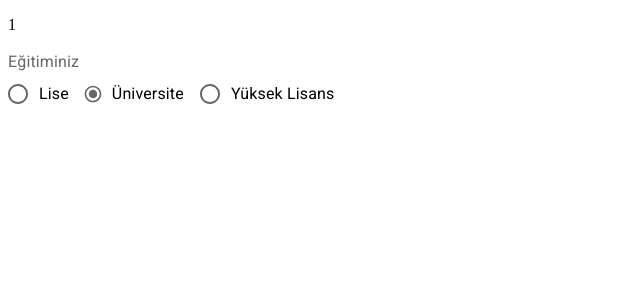
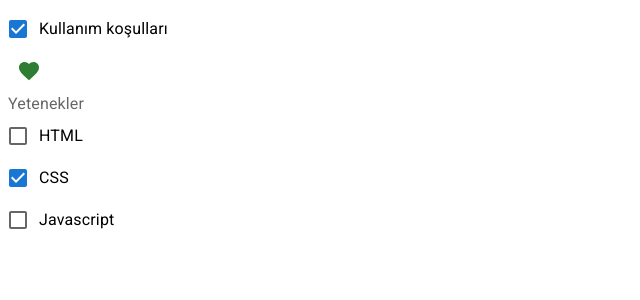
Before and after one commit to sadikturan/btk-react-1, a React app in the folder react-mui/: page / in a window 1280 px wide. Shown: the top 300 px of the page, without its empty margins (0-640 px from the left). Built offline with nearby package versions, Linux system fonts and the light colour scheme; the HTML template or start-up script is replaced by a standard one.

Commit message:
10_8_checkbox

```diff
--- a/react-mui/src/App.jsx
+++ b/react-mui/src/App.jsx
@@ -1,4 +1,5 @@
 import ButtonUsage from "./components/ButtonUsage";
+import CheckBoxUsage from "./components/CheckBoxUsage";
 import RadioButtonUsage from "./components/RadioButtonUsage";
 import SelectUsage from "./components/SelectUsage";
 import TextFieldUsage from "./components/TextFieldUsage";
@@ -11,7 +12,8 @@ function App() {
       {/* <TypographyUsage /> */}
       {/* <TextFieldUsage /> */}
       {/* <SelectUsage /> */}
-      <RadioButtonUsage />
+      {/* <RadioButtonUsage /> */}
+      <CheckBoxUsage />
     </>
   );
 }
--- /dev/null
+++ b/react-mui/src/components/CheckBoxUsage.jsx
@@ -0,0 +1,88 @@
+import {
+  Box,
+  Checkbox,
+  FormControl,
+  FormControlLabel,
+  FormGroup,
+  FormLabel,
+} from "@mui/material";
+import FavoriteIcon from "@mui/icons-material/Favorite";
+import FavoriteBorderIcon from "@mui/icons-material/FavoriteBorder";
+
+import { useState } from "react";
+
+export default function CheckBoxUsage() {
+  const [value, setValue] = useState(true);
+  const [skills, setSkills] = useState(["css"]);
+
+  function handleChange(e) {
+    setValue(e.target.checked);
+  }
+
+  console.log(skills);
+
+  function handleSkillChange(e) {
+    const index = skills.indexOf(e.target.value);
+
+    if (index === -1) {
+      setSkills([...skills, e.target.value]);
+    } else {
+      setSkills(skills.filter((s) => s !== e.target.value));
+    }
+  }
+  return (
+    <Box>
+      <Box>
+        <FormControlLabel
+          label="Kullanım koşulları"
+          control={<Checkbox checked={value} onChange={handleChange} />}
+        />
+      </Box>
+      <Box>
+        <Checkbox
+          icon={<FavoriteBorderIcon />}
+          checkedIcon={<FavoriteIcon color="success" />}
+          checked={value}
+          onChange={handleChange}
+        />
+      </Box>
+      <Box>
+        <FormControl>
+          <FormLabel>Yetenekler</FormLabel>
+          <FormGroup>
+            <FormControlLabel
+              label="HTML"
+              control={
+                <Checkbox
+                  value="html"
+                  checked={skills.includes("html")}
+                  onChange={handleSkillChange}
+                />
+              }
+            />
+            <FormControlLabel
+              label="CSS"
+              control={
+                <Checkbox
+                  value="css"
+                  checked={skills.includes("css")}
+                  onChange={handleSkillChange}
+                />
+              }
+            />
+            <FormControlLabel
+              label="Javascript"
+              control={
+                <Checkbox
+                  value="js"
+                  checked={skills.includes("js")}
+                  onChange={handleSkillChange}
+                />
+              }
+            />
+          </FormGroup>
+        </FormControl>
+      </Box>
+    </Box>
+  );
+}
```
